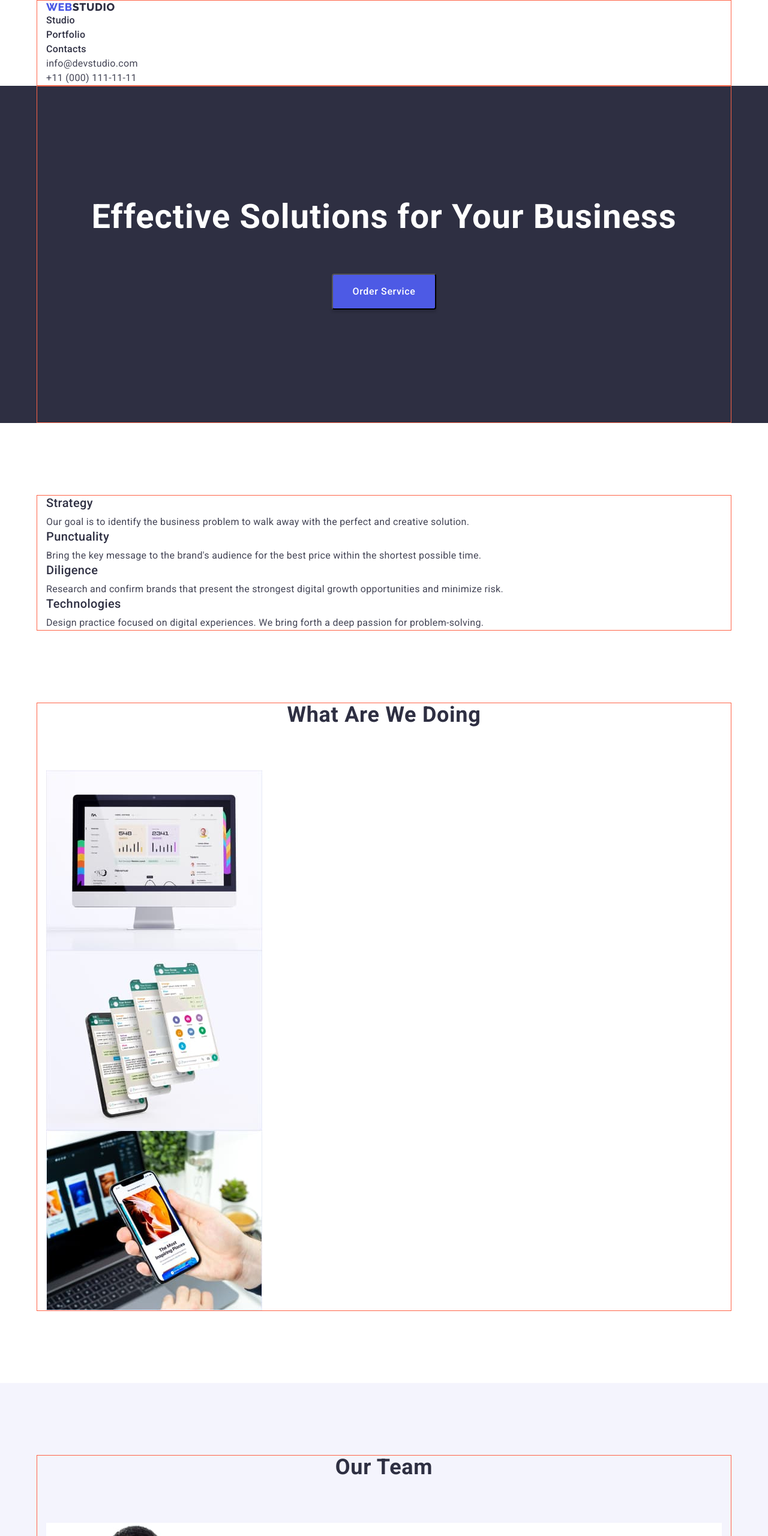
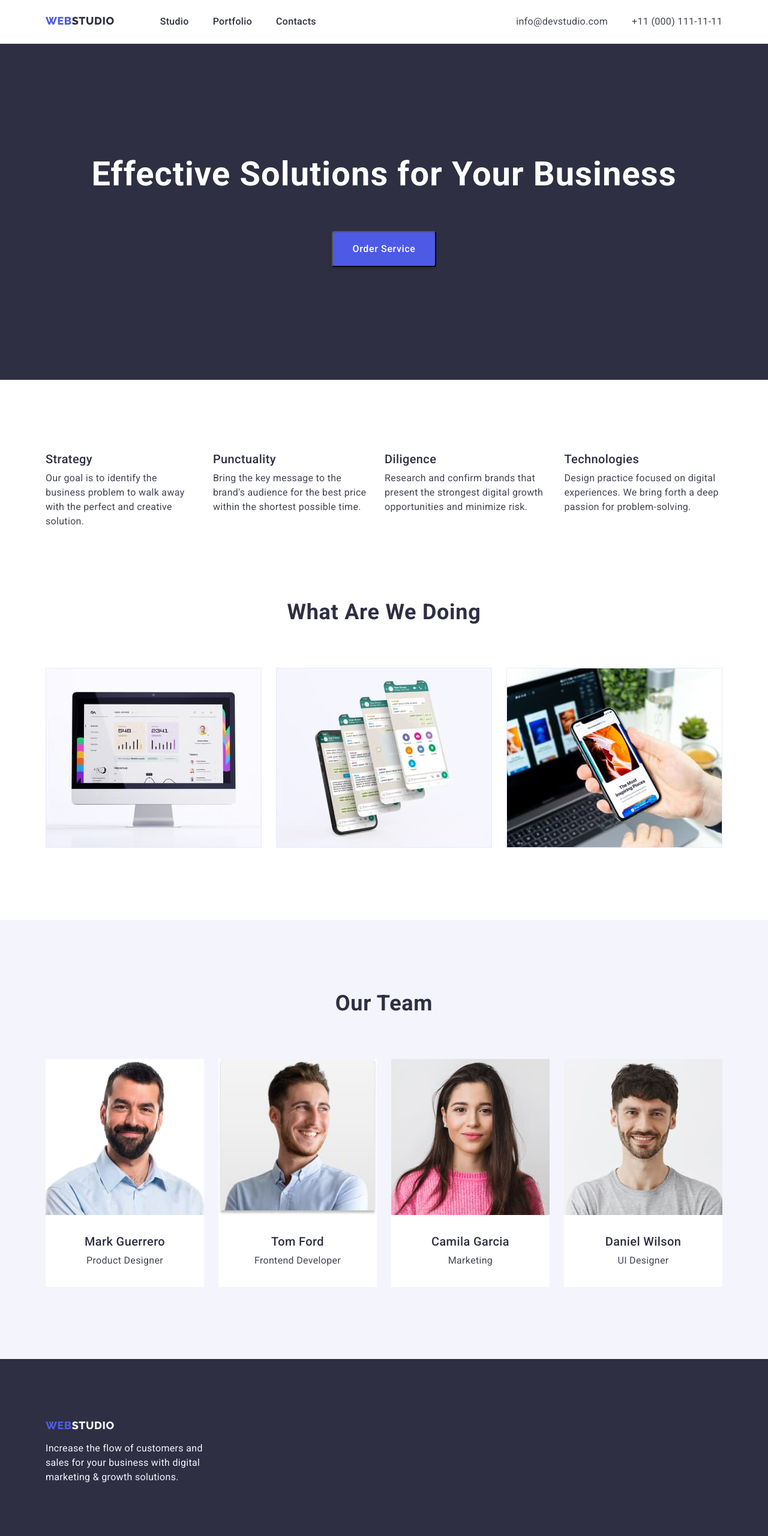
Before and after one commit to V-Yehor/goit-markup-hw-03, a plain HTML site: page index.html in a window 1280 px wide. Shown: the top 2560 px of the page at 60% size. Drawn offline with nearby package versions, Linux system fonts and the light colour scheme.

Commit message:
Внесено стилі ДЗ_3

```diff
--- a/css/style.css
+++ b/css/style.css
@@ -44,6 +44,8 @@ p {
 
 img {
   display: block;
+  max-width: 100%;
+  height: auto;
 }
 
 /* Стилізація Контейнерів */
@@ -52,9 +54,23 @@ img {
   width: 1158px;
   padding-right: 15px;
   padding-left: 15px;
-  border: 1px solid tomato;
+  /* border: 1px solid tomato; */
 }
 /* Стилізація Header */
+.header-container {
+  display: flex;
+}
+
+.header {
+  border-bottom: 1px solid #e7e9fc;
+  min-height: 72px;
+  padding: 24px 0;
+}
+
+.header-nav {
+  display: flex;
+  justify-content: center;
+}
 
 .header-logo {
   font-family: "Raleway", sans-serif;
@@ -64,6 +80,7 @@ img {
   letter-spacing: 0.03em;
   text-transform: uppercase;
   color: var(--logo-accent-color);
+  margin-right: 76px;
 }
 
 .logo-aсcent,
@@ -74,6 +91,11 @@ img {
 .header-logo:hover,
 .header-logo:focus {
   color: var(--active-color);
+}
+
+.header-list {
+  display: flex;
+  gap: 40px;
 }
 
 .header-link {
@@ -91,6 +113,12 @@ img {
 
 .adress {
   font-style: normal;
+  margin-left: auto;
+}
+
+.adress-list {
+  display: flex;
+  gap: 40px;
 }
 
 .adress-contact-link {
@@ -113,7 +141,7 @@ img {
 }
 
 .hero-title {
-  margin-top: 188px;
+  padding-top: 188px;
   margin-bottom: 64px;
   font-size: 56px;
   line-height: 1.07;
@@ -151,6 +179,15 @@ img {
   padding: 120px 0;
 }
 
+.features-list {
+  display: flex;
+  gap: 24px;
+}
+
+.features-item {
+  width: calc((100%-72px) / 4);
+}
+
 .features-sub-title {
   margin-bottom: 8px;
   font-weight: 500;
@@ -172,6 +209,15 @@ img {
   margin-bottom: 120px;
 }
 
+.works-list {
+  display: flex;
+  gap: 24px;
+}
+
+.works-item {
+  width: calc((100%-48px) / 3);
+}
+
 .works-title {
   margin-bottom: 72px;
   font-size: 36px;
@@ -187,6 +233,14 @@ img {
   background-color: #f4f4fd;
   padding-top: 120px;
   padding-bottom: 120px;
+}
+
+.team-list {
+  display: flex;
+  gap: 24px;
+}
+.team-item {
+  width: calc((100%-72px) / 4);
 }
 
 .team-title {
@@ -206,12 +260,14 @@ img {
   line-height: 1.2;
   letter-spacing: 0.02em;
   color: var(--second-main-color);
+  text-align: center;
 }
 
 .team-text {
   font-size: var(--main-font-size);
   line-height: 1.5;
   letter-spacing: 0.02em;
+  text-align: center;
 }
 
 .team-item {
@@ -255,6 +311,7 @@ img {
   line-height: 1.5;
   letter-spacing: 0.02em;
   color: #f4f4fd;
+  max-width: 264px;
 }
 
 /* Стилізація Portfolio */
@@ -275,6 +332,9 @@ img {
 } */
 
 .btn-list {
+  display: flex;
+  gap: 24px;
+  justify-content: center;
   margin-top: 96px;
   margin-bottom: 72px;
 }
@@ -291,6 +351,7 @@ img {
   letter-spacing: 0.04em;
   background-color: #f4f4fd;
   color: #4d5ae5;
+  border: 1px solid #e7e9fc;
   cursor: pointer;
 }
 
@@ -306,14 +367,21 @@ img {
   margin-bottom: 120px;
 }
 
+.portfolio-list {
+  display: flex;
+  gap: 24px;
+  flex-wrap: wrap;
+}
+
 .portfolio-list-item {
   background: #ffffff;
-  border: 1px solid #e7e9fc;
+  border-bottom: 1px solid #e7e9fc;
+  width: 360px;
+  max-width: calc((100%-48px) / 3);
 }
 
 .text-container {
-  margin: 32px 0;
-  padding: 0 16px;
+  padding: 32px 16px;
 }
 
 .portfolio-subtitle {
--- a/index.html
+++ b/index.html
@@ -23,7 +23,7 @@
   <body>
     <!-- Шапка з навігацією -->
     <header class="header">
-      <div class="container">
+      <div class="container header-container">
         <nav class="header-nav">
           <a class="header-logo link" href="./index.html">
             Web<span class="logo-aсcent">Studio</span>
```
Also changed, not shown: portfolio.html (+1 -1 lines).
